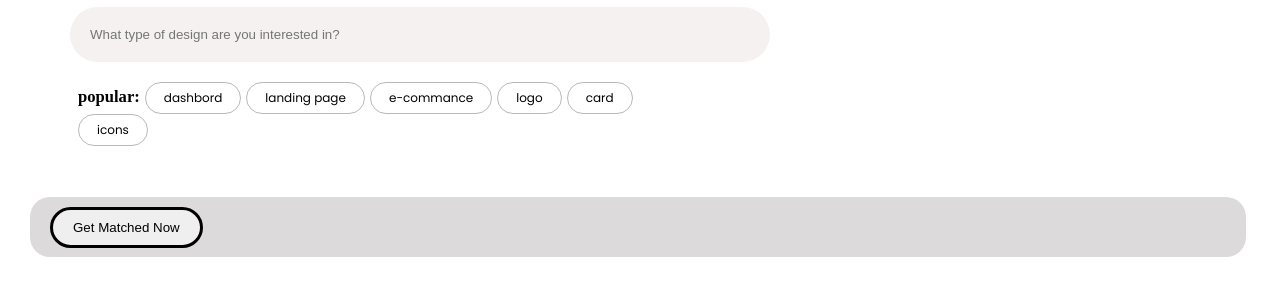
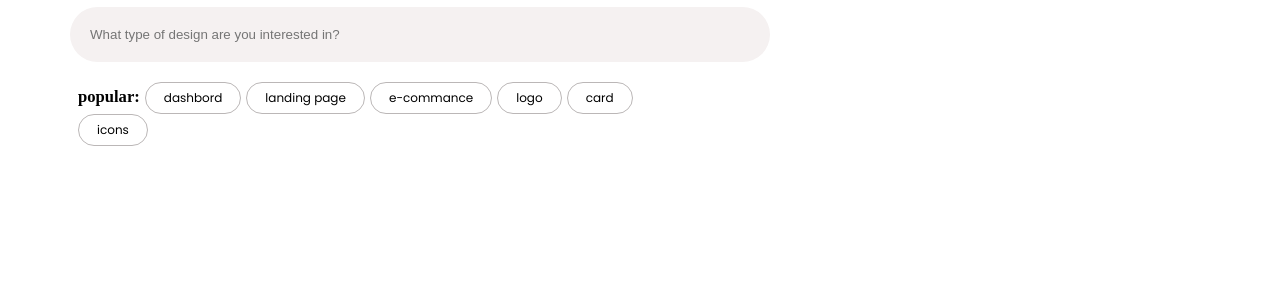
Before and after one commit to rahmath-dev01/Apple-Clone, a plain HTML site: page index.html in a window 1280 px wide. Shown: the part 393-688 px from the top of the page. Drawn offline with nearby package versions, Linux system fonts and the light colour scheme.

Commit message:
dibbble clone

```diff
--- a/index.html
+++ b/index.html
@@ -58,9 +58,6 @@
         <video autoplay controls loop src="https://cdn.dribbble.com/uploads/65463/original/207c929a31776e3bef96f5a66613b282.mp4?1757356019"></video>
       </div>
     </div>
-    <div class="page-2">
-      <button class="b4">Get Matched Now</button>
-    </div>
 
   </main>
 </body>
```
